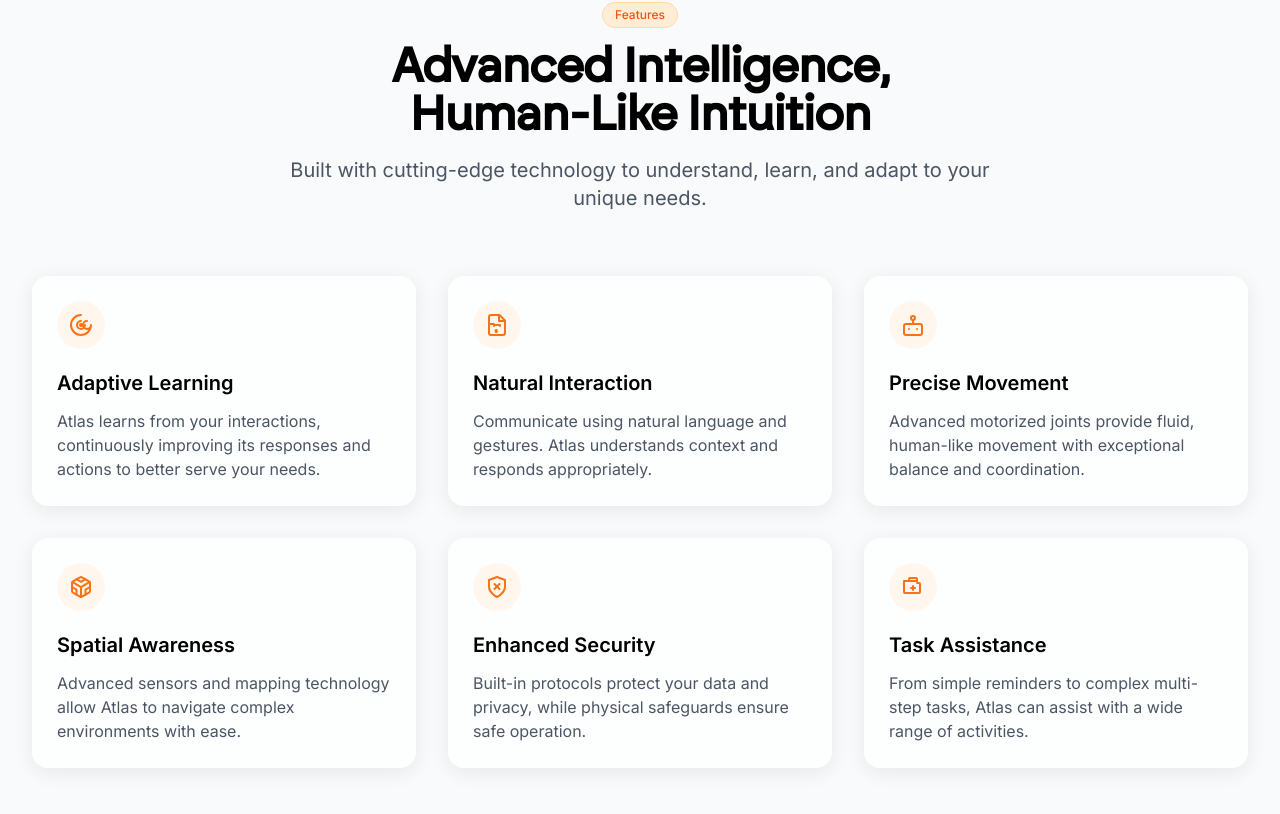
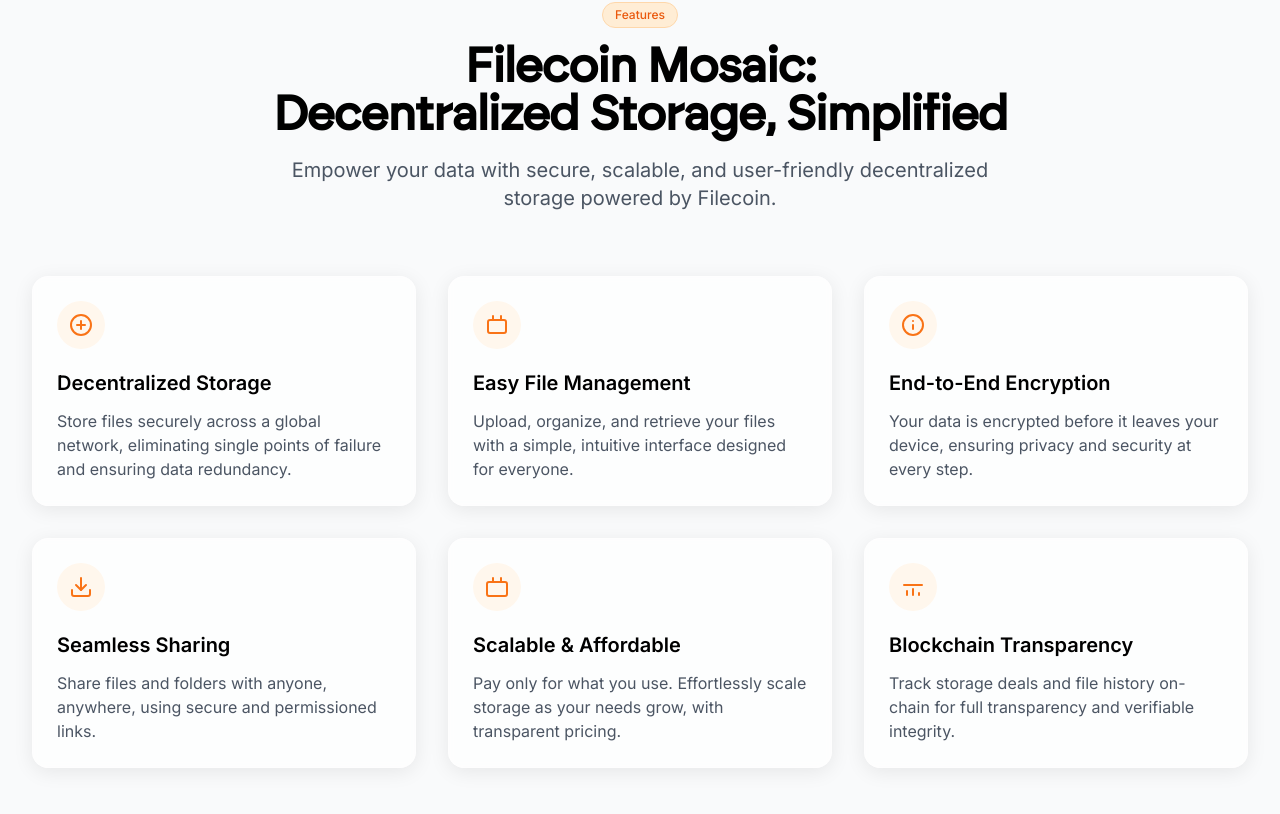
Before and after one commit to prakharpande04/filecoin_web, a React (Vite) app: page / in a window 1280 px wide. Shown: the part 5363-6177 px from the top of the page. Built offline with nearby package versions, Linux system fonts and the light colour scheme; no server answers; a web font is replaced by a local one.

Commit message:
featurecards updates

```diff
--- a/src/components/Features.tsx
+++ b/src/components/Features.tsx
@@ -95,48 +95,48 @@ const Features = () => {
             <span>Features</span>
           </div>
           <h2 className="section-title mb-3 sm:mb-4 opacity-0 fade-in-element">
-            Advanced Intelligence, <br className="hidden sm:block" />Human-Like Intuition
+            Filecoin Mosaic: <br className="hidden sm:block" />Decentralized Storage, Simplified
           </h2>
           <p className="section-subtitle mx-auto opacity-0 fade-in-element">
-            Built with cutting-edge technology to understand, learn, and adapt to your unique needs.
+            Empower your data with secure, scalable, and user-friendly decentralized storage powered by Filecoin.
           </p>
         </div>
 
         <div className="grid grid-cols-1 sm:grid-cols-2 lg:grid-cols-3 gap-4 sm:gap-6 md:gap-8">
           <FeatureCard
-            icon={<svg viewBox="0 0 24 24" fill="none" stroke="currentColor" strokeWidth="2" strokeLinecap="round" strokeLinejoin="round" className="w-5 h-5 sm:w-6 sm:h-6"><path d="M12 2a10 10 0 1 0 10 10 4 4 0 1 1-4-4"></path><path d="M12 8a4 4 0 1 0 4 4"></path><circle cx="12" cy="12" r="1"></circle></svg>}
-            title="Adaptive Learning"
-            description="Atlas learns from your interactions, continuously improving its responses and actions to better serve your needs."
+            icon={<svg viewBox="0 0 24 24" fill="none" stroke="currentColor" strokeWidth="2" strokeLinecap="round" strokeLinejoin="round" className="w-5 h-5 sm:w-6 sm:h-6"><path d="M12 2a10 10 0 1 0 10 10 10 10 0 0 0-10-10z"></path><path d="M8 12h8"></path><path d="M12 8v8"></path></svg>}
+            title="Decentralized Storage"
+            description="Store files securely across a global network, eliminating single points of failure and ensuring data redundancy."
             index={0}
           />
           <FeatureCard
-            icon={<svg viewBox="0 0 24 24" fill="none" stroke="currentColor" strokeWidth="2" strokeLinecap="round" strokeLinejoin="round" className="w-5 h-5 sm:w-6 sm:h-6"><path d="M14.5 2H6a2 2 0 0 0-2 2v16a2 2 0 0 0 2 2h12a2 2 0 0 0 2-2V7.5L14.5 2z"></path><polyline points="14 2 14 8 20 8"></polyline><path d="M9 13v-1h6v1"></path><path d="M11 18.5l-.5-1 1-.5.5 1.5-1 .5-.5-1 1-.5"></path><path d="M9.5 12 9 11H4"></path></svg>}
-            title="Natural Interaction"
-            description="Communicate using natural language and gestures. Atlas understands context and responds appropriately."
+            icon={<svg viewBox="0 0 24 24" fill="none" stroke="currentColor" strokeWidth="2" strokeLinecap="round" strokeLinejoin="round" className="w-5 h-5 sm:w-6 sm:h-6"><rect x="3" y="7" width="18" height="13" rx="2"/><path d="M16 3v4"/><path d="M8 3v4"/></svg>}
+            title="Easy File Management"
+            description="Upload, organize, and retrieve your files with a simple, intuitive interface designed for everyone."
             index={1}
           />
           <FeatureCard
-            icon={<svg viewBox="0 0 24 24" fill="none" stroke="currentColor" strokeWidth="2" strokeLinecap="round" strokeLinejoin="round" className="w-5 h-5 sm:w-6 sm:h-6"><rect width="18" height="11" x="3" y="11" rx="2"></rect><circle cx="12" cy="5" r="2"></circle><path d="M12 7v4"></path><line x1="8" x2="8" y1="16" y2="16"></line><line x1="16" x2="16" y1="16" y2="16"></line></svg>}
-            title="Precise Movement"
-            description="Advanced motorized joints provide fluid, human-like movement with exceptional balance and coordination."
+            icon={<svg viewBox="0 0 24 24" fill="none" stroke="currentColor" strokeWidth="2" strokeLinecap="round" strokeLinejoin="round" className="w-5 h-5 sm:w-6 sm:h-6"><circle cx="12" cy="12" r="10"/><path d="M12 16v-4"/><path d="M12 8h.01"/></svg>}
+            title="End-to-End Encryption"
+            description="Your data is encrypted before it leaves your device, ensuring privacy and security at every step."
             index={2}
           />
           <FeatureCard
-            icon={<svg viewBox="0 0 24 24" fill="none" stroke="currentColor" strokeWidth="2" strokeLinecap="round" strokeLinejoin="round" className="w-5 h-5 sm:w-6 sm:h-6"><path d="M21 16V8a2 2 0 0 0-1-1.73l-7-4a2 2 0 0 0-2 0l-7 4A2 2 0 0 0 3 8v8a2 2 0 0 0 1 1.73l7 4a2 2 0 0 0 2 0l7-4A2 2 0 0 0 21 16z"></path><polyline points="7.5 4.21 12 6.81 16.5 4.21"></polyline><polyline points="7.5 19.79 7.5 14.6 3 12"></polyline><polyline points="21 12 16.5 14.6 16.5 19.79"></polyline><polyline points="3.27 6.96 12 12.01 20.73 6.96"></polyline><line x1="12" x2="12" y1="22.08" y2="12"></line></svg>}
-            title="Spatial Awareness"
-            description="Advanced sensors and mapping technology allow Atlas to navigate complex environments with ease."
+            icon={<svg viewBox="0 0 24 24" fill="none" stroke="currentColor" strokeWidth="2" strokeLinecap="round" strokeLinejoin="round" className="w-5 h-5 sm:w-6 sm:h-6"><path d="M21 15v4a2 2 0 0 1-2 2H5a2 2 0 0 1-2-2v-4"/><polyline points="7 10 12 15 17 10"/><line x1="12" x2="12" y1="15" y2="3"/></svg>}
+            title="Seamless Sharing"
+            description="Share files and folders with anyone, anywhere, using secure and permissioned links."
             index={3}
           />
           <FeatureCard
-            icon={<svg viewBox="0 0 24 24" fill="none" stroke="currentColor" strokeWidth="2" strokeLinecap="round" strokeLinejoin="round" className="w-5 h-5 sm:w-6 sm:h-6"><path d="M12 22s8-4 8-10V5l-8-3-8 3v7c0 6 8 10 8 10"></path><path d="m14.5 9-5 5"></path><path d="m9.5 9 5 5"></path></svg>}
-            title="Enhanced Security"
-            description="Built-in protocols protect your data and privacy, while physical safeguards ensure safe operation."
+            icon={<svg viewBox="0 0 24 24" fill="none" stroke="currentColor" strokeWidth="2" strokeLinecap="round" strokeLinejoin="round" className="w-5 h-5 sm:w-6 sm:h-6"><rect x="2" y="7" width="20" height="14" rx="2"/><path d="M16 3v4"/><path d="M8 3v4"/></svg>}
+            title="Scalable & Affordable"
+            description="Pay only for what you use. Effortlessly scale storage as your needs grow, with transparent pricing."
             index={4}
           />
           <FeatureCard
-            icon={<svg viewBox="0 0 24 24" fill="none" stroke="currentColor" strokeWidth="2" strokeLinecap="round" strokeLinejoin="round" className="w-5 h-5 sm:w-6 sm:h-6"><path d="M16 6H3v11a1 1 0 0 0 1 1h14a1 1 0 0 0 1-1V9a1 1 0 0 0-1-1h-2"></path><path d="M8 6V4a1 1 0 0 1 1-1h6a1 1 0 0 1 1 1v2"></path><line x1="12" x2="12" y1="11" y2="15"></line><line x1="10" x2="14" y1="13" y2="13"></line></svg>}
-            title="Task Assistance"
-            description="From simple reminders to complex multi-step tasks, Atlas can assist with a wide range of activities."
+            icon={<svg viewBox="0 0 24 24" fill="none" stroke="currentColor" strokeWidth="2" strokeLinecap="round" strokeLinejoin="round" className="w-5 h-5 sm:w-6 sm:h-6"><path d="M12 20v-6"/><path d="M6 20v-4"/><path d="M18 20v-2"/><path d="M3 10h18"/></svg>}
+            title="Blockchain Transparency"
+            description="Track storage deals and file history on-chain for full transparency and verifiable integrity."
             index={5}
           />
         </div>
```
